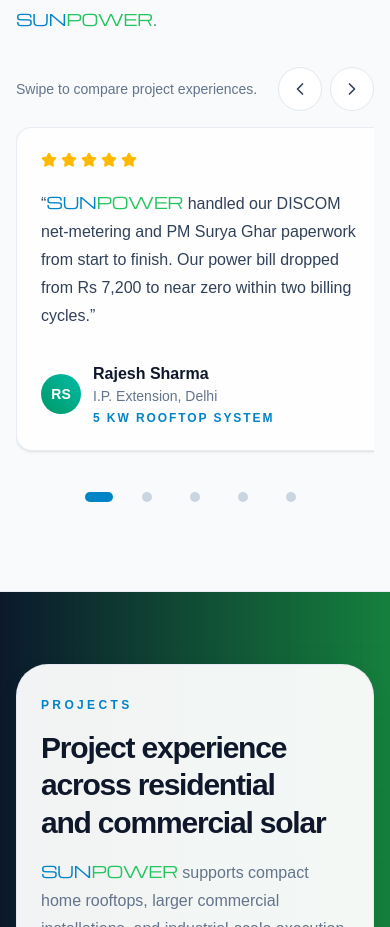
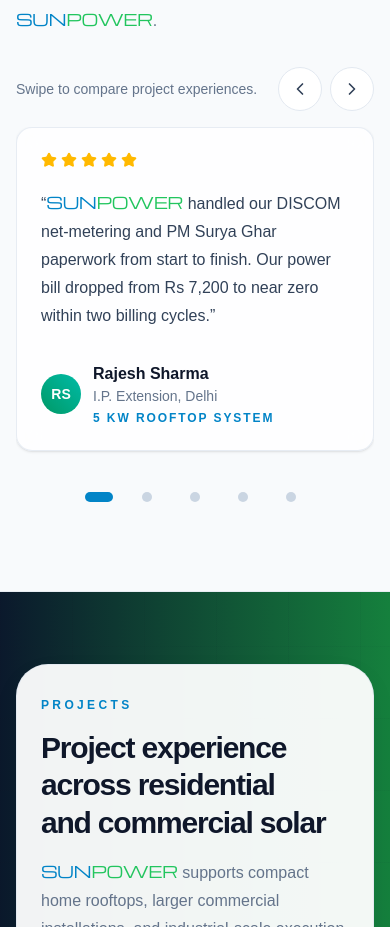
Before and after one commit to dhananjayvj/sunpower, a Next.js app: page / in a window 390 px wide. Shown: the part 8426-9353 px from the top of the page. Built offline with nearby package versions, Linux system fonts and the light colour scheme.

Commit message:
Fit testimonial cards to mobile viewport

```diff
--- a/src/components/sunpower-site.tsx
+++ b/src/components/sunpower-site.tsx
@@ -193,7 +193,7 @@
       <article
         key={testimonial.name}
         data-review-index={index}
-        className="flex min-w-[300px] max-w-[380px] snap-start flex-col justify-between rounded-2xl border border-slate-200/80 bg-white/80 p-6 shadow-sm backdrop-blur-md sm:min-w-[360px] lg:min-w-0 lg:max-w-none"
+        className="flex w-[calc(100vw-2rem)] min-w-[calc(100vw-2rem)] max-w-[calc(100vw-2rem)] snap-start flex-col justify-between rounded-2xl border border-slate-200/80 bg-white/80 p-6 shadow-sm backdrop-blur-md sm:w-auto sm:min-w-[360px] sm:max-w-[380px] lg:min-w-0 lg:max-w-none"
       >
         <div>
           <div className="flex items-center gap-1 text-amber-400" aria-label="5 out of 5 stars">
```
